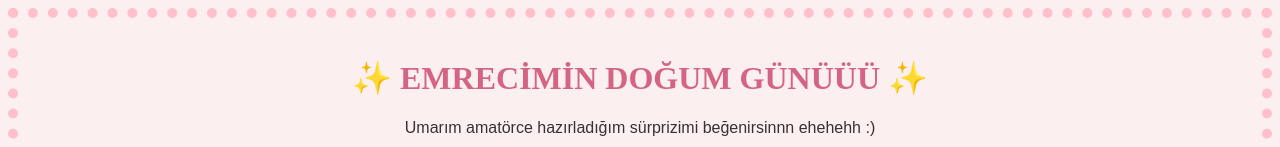
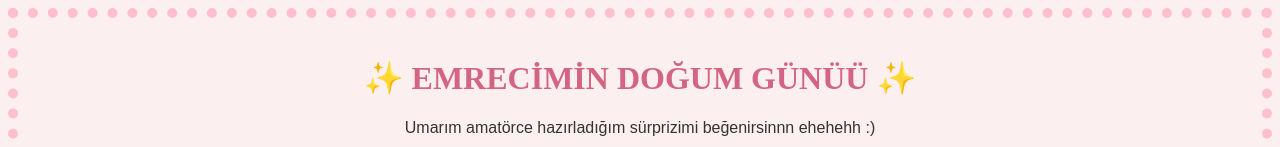
Before and after one commit to esmeow/askitoperipellam.github.io, a plain HTML site: page index.html in a window 1280 px wide. Shown: the top 147 px of the page. Drawn offline with Linux system fonts and the light colour scheme.

Commit message:
Update index.html

```diff
--- a/index.html
+++ b/index.html
@@ -70,7 +70,7 @@
 </head>
 <body>
 	<header class="header">
-		<h1> &#10024; EMRECİMİN DOĞUM GÜNÜÜÜ &#10024; </h1>
+		<h1> &#10024; EMRECİMİN DOĞUM GÜNÜÜ &#10024; </h1>
 		<p>Umarım amatörce hazırladığım sürprizimi beğenirsinnn ehehehh :) </p>
 		<ul>
 			<li>
```
